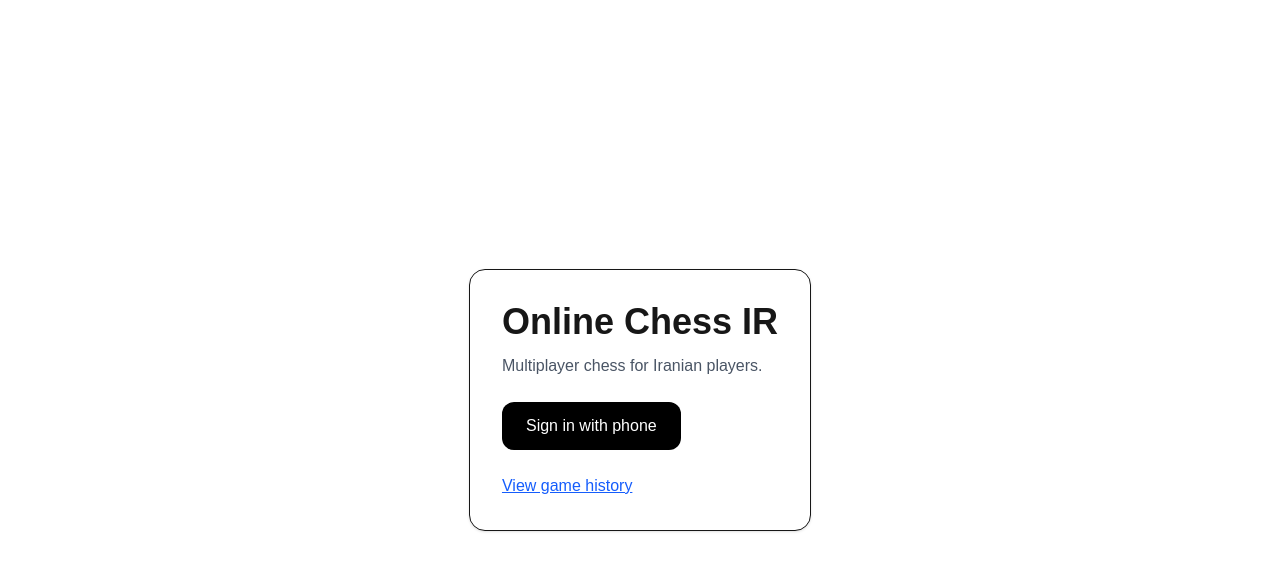
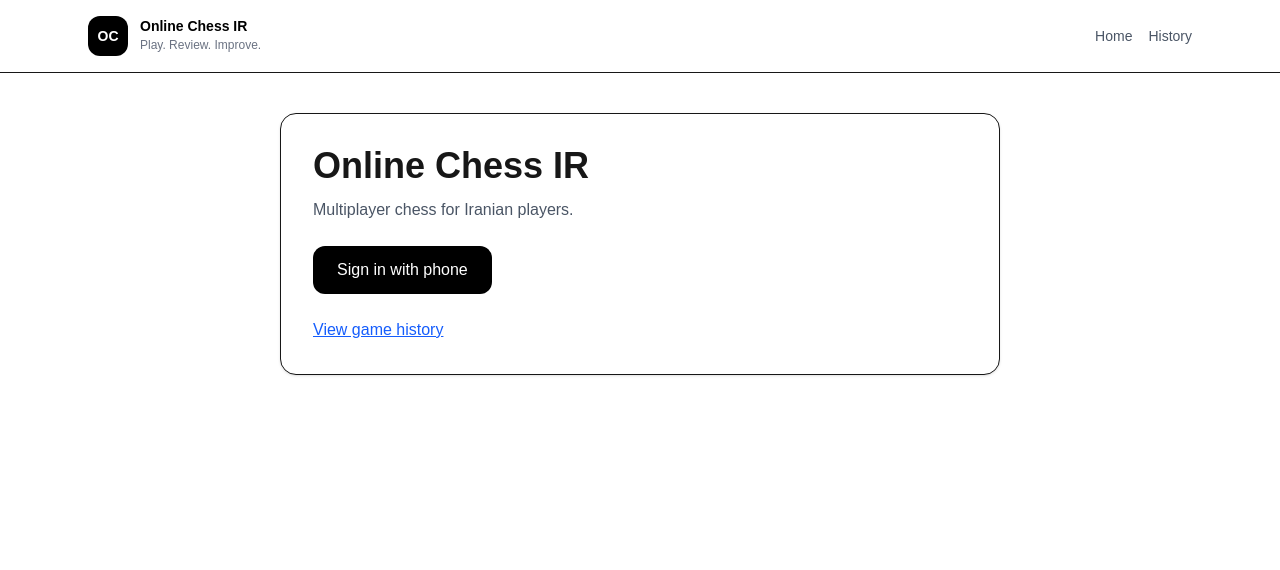
Before and after one commit to soroushaz1/online-chess-ir, a Next.js app: page / in a window 1280 px wide. Shown: the top 570 px of the page. Built offline with nearby package versions, Linux system fonts and the light colour scheme; no server answers.

Commit message:
Add global header and site branding

```diff
--- a/src/app/layout.tsx
+++ b/src/app/layout.tsx
@@ -1,6 +1,7 @@
 import type { Metadata } from "next";
 import { Geist, Geist_Mono } from "next/font/google";
 import "./globals.css";
+import { SiteHeader } from "@/components/SiteHeader";
 
 const geistSans = Geist({
   variable: "--font-geist-sans",
@@ -13,8 +14,15 @@ const geistMono = Geist_Mono({
 });
 
 export const metadata: Metadata = {
-  title: "Create Next App",
-  description: "Generated by create next app",
+  metadataBase: new URL("https://playonlinechess.ir"),
+  title: {
+    default: "Online Chess IR",
+    template: "%s | Online Chess IR",
+  },
+  description: "Online chess for Iranian players.",
+  icons: {
+    icon: "/brand-icon.svg",
+  },
 };
 
 export default function RootLayout({
@@ -27,7 +35,12 @@ export default function RootLayout({
       lang="en"
       className={`${geistSans.variable} ${geistMono.variable} h-full antialiased`}
     >
-      <body className="min-h-full flex flex-col">{children}</body>
+      <body className="min-h-full bg-gray-50 text-black">
+        <div className="flex min-h-screen flex-col">
+          <SiteHeader />
+          <div className="flex-1">{children}</div>
+        </div>
+      </body>
     </html>
   );
 }
--- a/src/app/page.tsx
+++ b/src/app/page.tsx
@@ -210,7 +210,7 @@ export default function HomePage() {
   }
 
   return (
-    <main className="mx-auto flex min-h-screen max-w-3xl flex-col items-center justify-center gap-6 p-6">
+    <main className="mx-auto flex w-full max-w-3xl flex-col items-center justify-center gap-6 p-6 py-10">
       <div className="w-full rounded-2xl border bg-white p-8 shadow-sm">
         <h1 className="text-4xl font-bold">Online Chess IR</h1>
         <p className="mt-3 text-gray-600">
--- /dev/null
+++ b/src/components/SiteHeader.tsx
@@ -0,0 +1,36 @@
+import Link from "next/link";
+
+export function SiteHeader() {
+  return (
+    <header className="border-b bg-white/90 backdrop-blur">
+      <div className="mx-auto flex max-w-6xl items-center justify-between px-6 py-4">
+        <Link
+          href="/"
+          className="flex items-center gap-3 transition-opacity hover:opacity-80"
+        >
+          <div className="flex h-10 w-10 items-center justify-center rounded-xl bg-black text-sm font-bold text-white">
+            OC
+          </div>
+
+          <div>
+            <p className="text-sm font-semibold leading-none text-black">
+              Online Chess IR
+            </p>
+            <p className="mt-1 text-xs text-gray-500">
+              Play. Review. Improve.
+            </p>
+          </div>
+        </Link>
+
+        <nav className="flex items-center gap-4 text-sm">
+          <Link href="/" className="text-gray-600 hover:text-black">
+            Home
+          </Link>
+          <Link href="/games" className="text-gray-600 hover:text-black">
+            History
+          </Link>
+        </nav>
+      </div>
+    </header>
+  );
+}
```
Also changed, not shown: public/brand-icon.svg (added).
